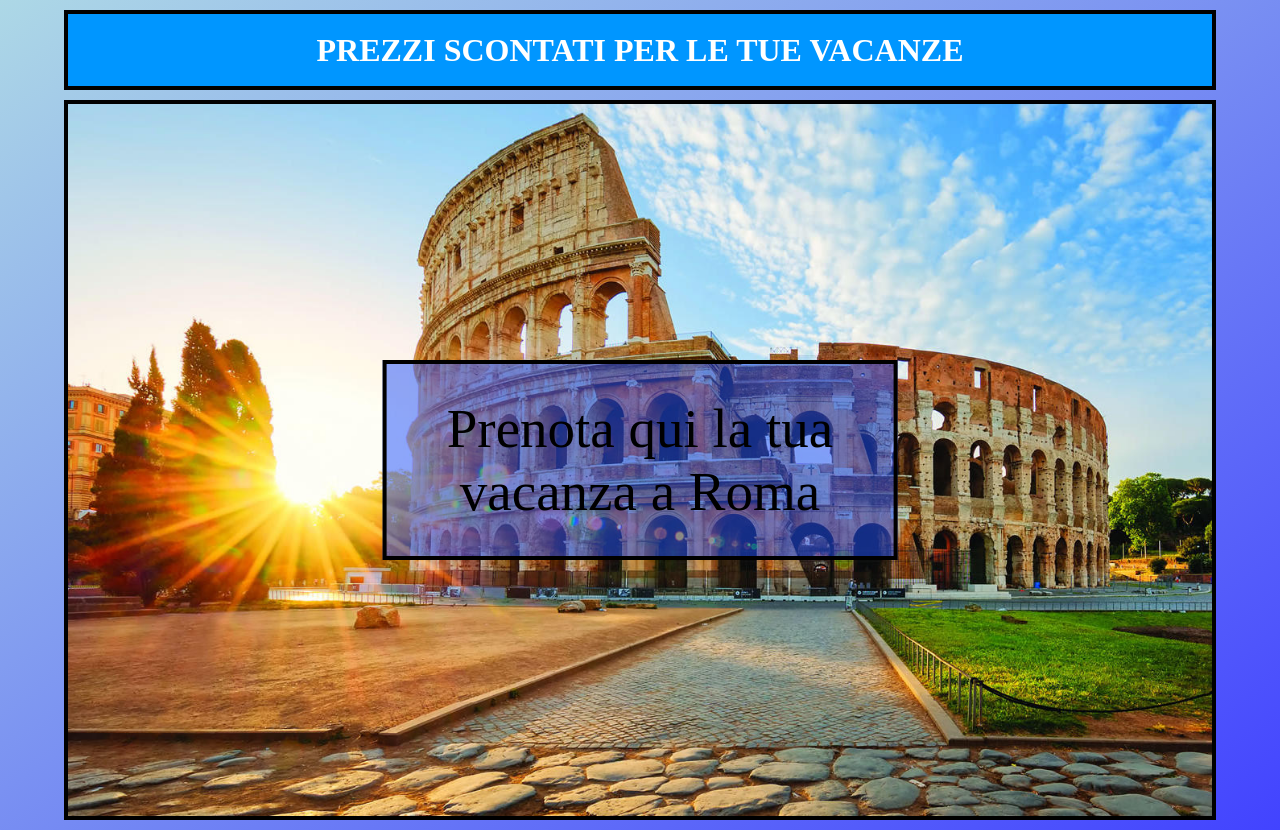
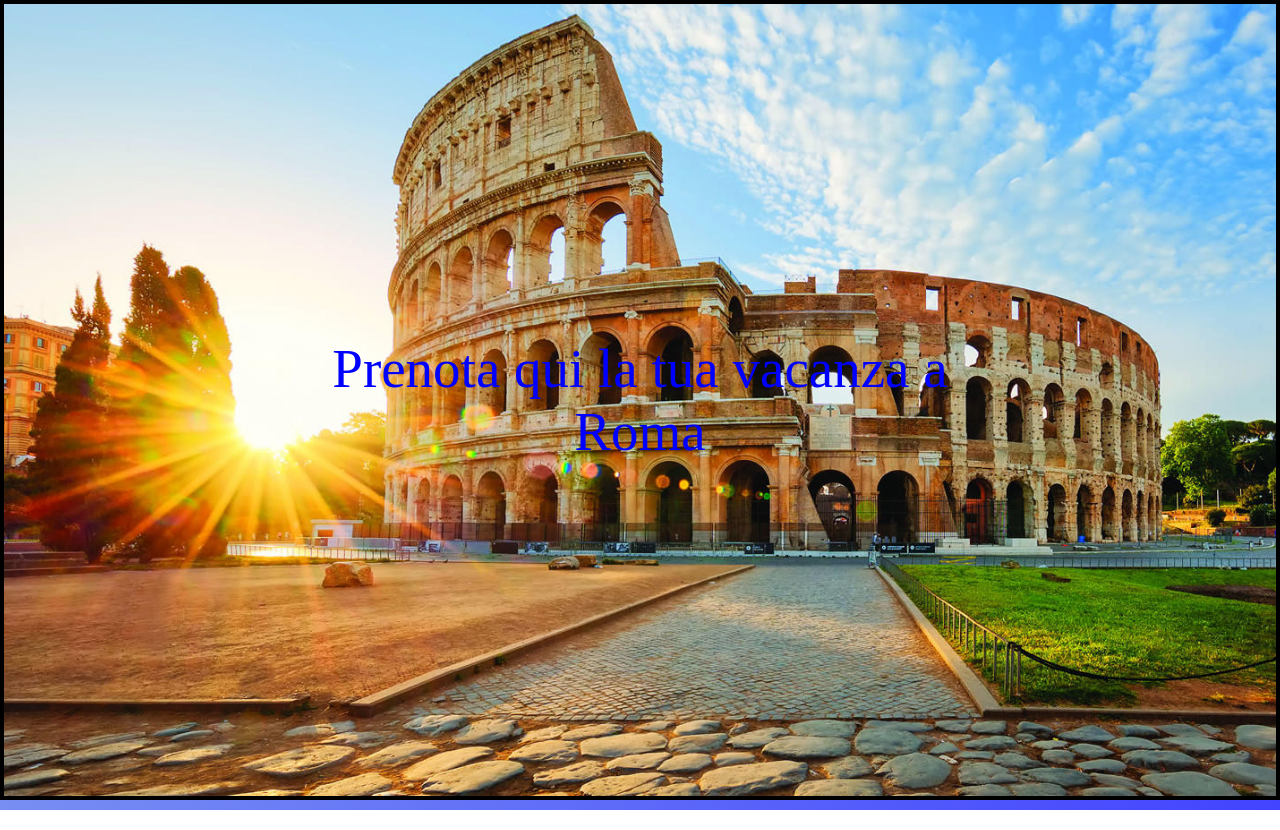
Before and after one commit to SimoneRomiti/htmlcss-airbnb, a plain HTML site: page index.html in a window 1280 px wide. Drawn offline with Linux system fonts and the light colour scheme.

Commit message:
Primo blocco

```diff
--- a/css/style.css
+++ b/css/style.css
@@ -8,23 +8,9 @@ body{
   background-repeat: no-repeat;
 }
 
-header{
-  height: 10vh;
-  width: 90vw;
-  background-color: #0096FF;
-  margin: 10px auto;
-  border: 4px solid black;
-}
-
-h1{
-  line-height: calc(10vh - 8px);
-  text-align: center;
-  color: white;
-}
-
 .background{
-  height: 90vh;
-  width: 90vw;
+  height: 100vh;
+  width: 100vw;
   margin: 0 auto 10px;
   background-position: center;
   background-size: cover;
@@ -36,23 +22,39 @@ h1{
   background-image: url('../img/roma.jpg');
 }
 
-.background .box{
+.background .layover{
+  width: 100%;
+  height: 100%;
+  background-color: rgba(0, 0, 0, 0.4);
+
+}
+
+/* .background .box{
   height: 25vh;
   width: 45%;
-  background-color: rgba(30, 80, 255, 0.5);
+  background-color: rgba(0, 120, 255, 0.5);
   border: 4px solid black;
   position: absolute;
   top: 50%;
   left: 50%;
   transform: translate(-50%, -50%);
-}
+} */
 
 .text{
   font-size: 55px;
   text-align: center;
   position: absolute;
   top: 50%;
-  transform: translateY(-50%);
-  vertical-align: middle;
-  color: black;
+  left: 50%;
+  transform: translate(-50%, -50%);
+
+  color: white;
 }
+
+.background:hover .layover{
+  background-color: rgba(0, 0, 0, 0);
+}
+
+.background:hover .text{
+  color: blue;
+}
--- a/index.html
+++ b/index.html
@@ -6,23 +6,25 @@
     <title>Airbnb</title>
   </head>
   <body>
-    <header>
-        <h1>PREZZI SCONTATI PER LE TUE VACANZE</h1>
-    </header>
 
+    <!-- contenuto principale -->
     <main>
+      <!-- Roma -->
       <section class="background rome">
+        <div class="layover">
           <a href="#">
             <div class="box">
               <div class="text">
                 Prenota qui la tua vacanza a Roma
               </div>
-
             </div>
           </a>
+        </div>
 
       </section>
+      <!-- /Roma -->
     </main>
+    <!-- /contenuto principale -->
 
   </body>
 </html>
```
Lines whose indentation alone changed are shown as unchanged.
